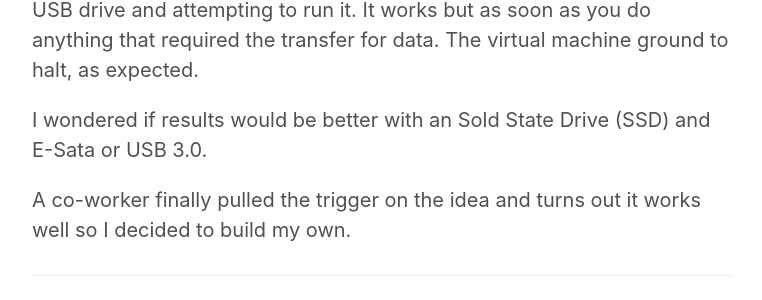
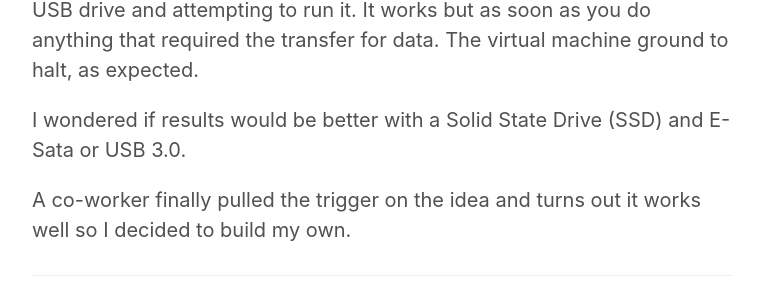
Before and after one commit to 4A616D6573/4A616D6573.com, a Jekyll site: the page built from _posts/2017-04-01-building-a-portable-lab.md, in a window 1280 px wide and 900 px high, scrolled down 352 px. Shown: the part 152-452 px from the top of the window, without its empty margins (258-1020 px from the left). Built offline with Jekyll 4.4.1, drawn with Linux system fonts in a browser that asks for light colours.

Commit message:
Minor Edit: Spelling Mistake Adjusted

```diff
--- a/_posts/2017-04-01-building-a-portable-lab.md
+++ b/_posts/2017-04-01-building-a-portable-lab.md
@@ -11,7 +11,7 @@ For quite a while I maintained two labs, one for work and one for home. Both had
 
 I had the bright spark idea loading a Windows XP virtual machine onto a USB drive and attempting to run it. It works but as soon as you do anything that required the transfer for data. The virtual machine ground to halt, as expected.
 
-I wondered if results would be better with an Sold State Drive (SSD) and E-Sata or USB 3.0.
+I wondered if results would be better with a Solid State Drive (SSD) and E-Sata or USB 3.0.
 
 A co-worker finally pulled the trigger on the idea and turns out it works well so I decided to build my own.
 
```
